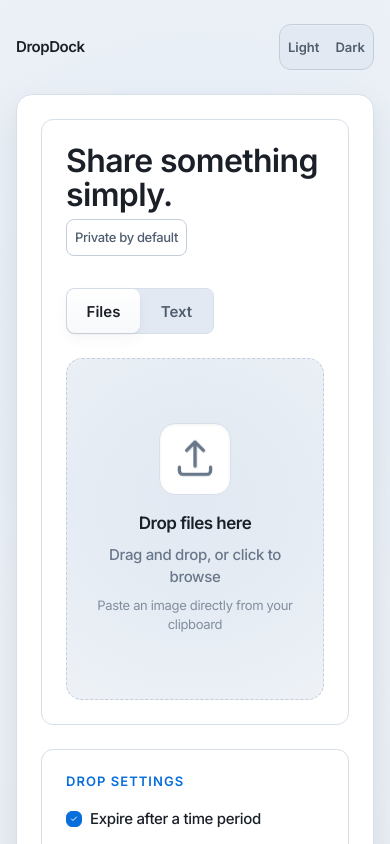
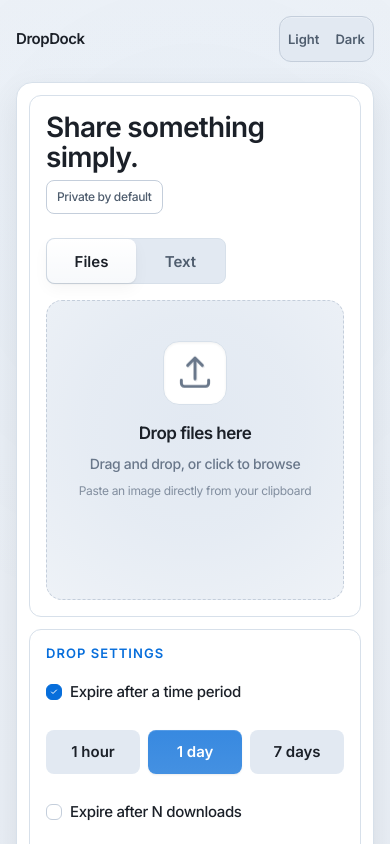
Before and after one commit to areyoukaran/dropdock, a React (Vite) app in the folder frontend/: page / in a window 390 px wide. Shown: the top 844 px of the page. Built offline with nearby package versions, Linux system fonts and the light colour scheme; no server answers.

Commit message:
fix mobile responsive layout

```diff
--- a/frontend/src/App.css
+++ b/frontend/src/App.css
@@ -574,25 +574,95 @@
 }
 
 @media (max-width: 560px) {
+  .app-header {
+    padding-top: 16px;
+  }
+
+  .top-bar {
+    width: 100%;
+  }
+
   .app-main {
-    align-items: center;
-    padding-top: var(--space-3);
+    align-items: flex-start;
+    width: 100%;
+    padding: 20px 0 16px;
   }
 
   .card {
-    padding: var(--space-3);
+    width: 100%;
+    padding: 12px;
+    border-radius: var(--radius-lg);
+  }
+
+  .composer-shell {
+    gap: 12px;
+  }
+
+  .composer-panel {
+    padding: 16px;
+    border-radius: var(--radius-md);
+  }
+
+  .left-panel {
+    gap: 16px;
+  }
+
+  .right-panel {
+    padding: 16px;
+  }
+
+  .panel-heading {
+    gap: 8px;
+  }
+
+  .panel-heading h1 {
+    max-width: none;
+    font-size: 28px;
+    line-height: 1.08;
+    letter-spacing: -0.025em;
+  }
+
+  .privacy-badge {
+    font-size: 12px;
+    padding: 7px 10px;
+  }
+
+  .mode-tabs {
+    width: 100%;
+    max-width: 180px;
   }
 
   .dropzone {
-    padding: var(--space-6) var(--space-3);
+    padding: 40px 20px;
+    min-height: 300px;
   }
 
-  .panel-heading h1 {
-    font-size: 32px;
+  .dropzone-icon {
+    width: 64px;
+    height: 64px;
   }
 
-  .right-panel {
-    padding: var(--space-3);
+  .dropzone-icon svg {
+    width: 42px;
+    height: 42px;
+  }
+
+  .dropzone-title {
+    font-size: 17px;
+  }
+
+  .dropzone-subtitle {
+    font-size: 14px;
+    line-height: 1.45;
+  }
+
+  .dropzone-hint {
+    font-size: 12px;
+    line-height: 1.45;
+  }
+
+  .submit-row {
+    margin-top: 16px;
   }
 }
 
```
